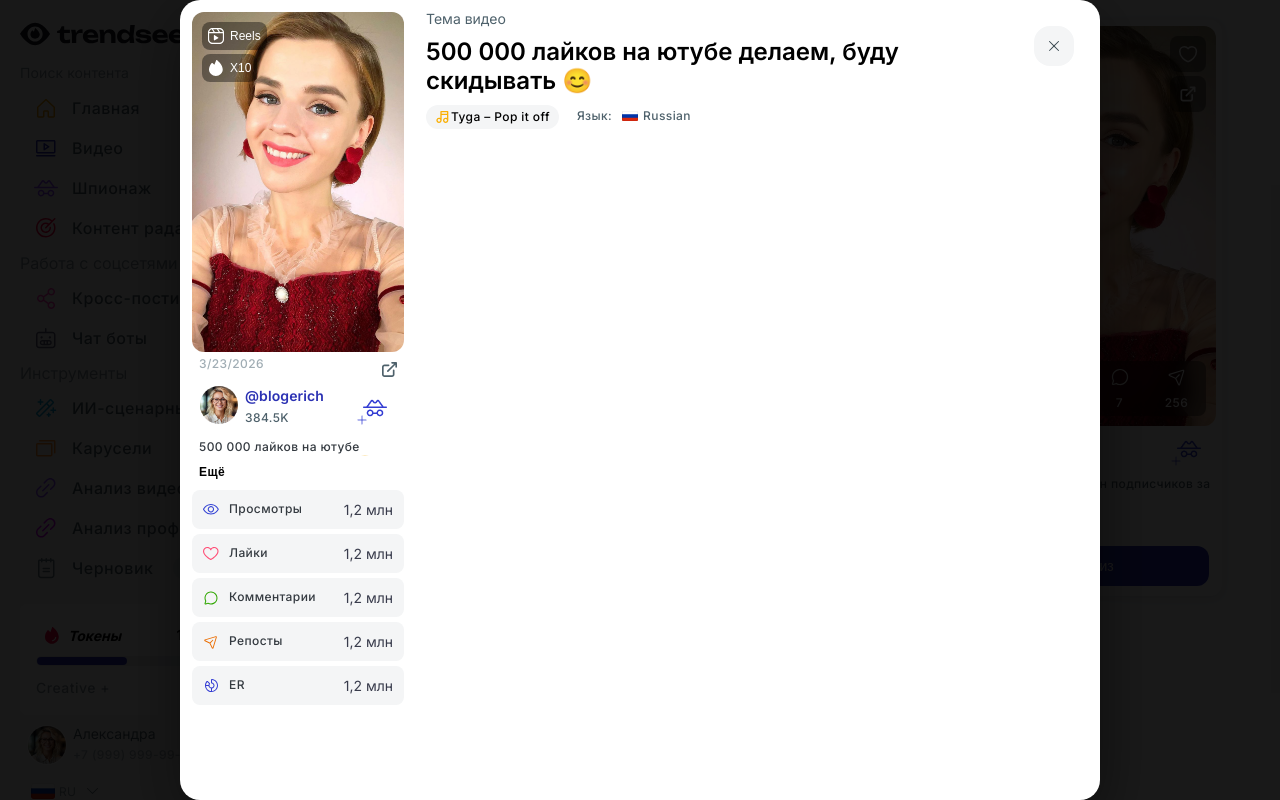
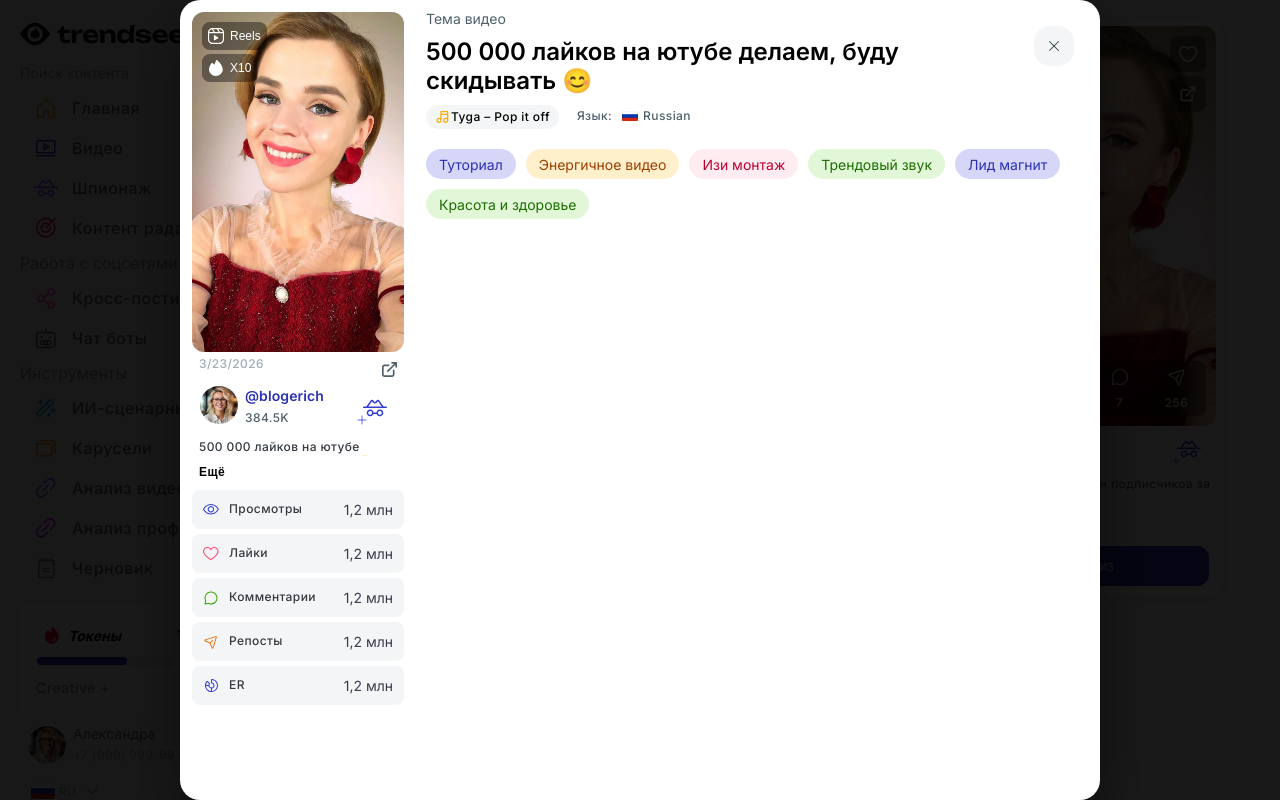
Before and after one commit to Pellesh011/trendsee-test, a Vue app in the folder frontend/: page / in a window 1280 px wide. Both pictures are taken after a click on the button 451 px from the left and 308 px from the top of the page. Built offline with nearby package versions, Linux system fonts and the light colour scheme.

Commit message:
modal tags

```diff
--- a/frontend/src/assets/main.css
+++ b/frontend/src/assets/main.css
@@ -59,11 +59,41 @@ button {
   --text-tertiary: #83939C;
   --text-primary: #000000;
   --backgroud-tertiary: #E6E8EA;
-  --background-brand-subtle: #D5D6F8;
   --gray-8: #343A40;
   --gray-7: #393C4C;
   --backgroud-secondary: #F4F5F6;
+  --brand-subtle: #D5D6F8;
+  --success-subtle: #E1F7D8;
+  --success-bold: #1E6D00;
+  --warning-subtle: #FFF0CB;
+  --warning-bold: #9E3F00;
+  --danger-subtle: #FFECF1;
+  --danger-bold: #BF0031;
+}
+.success-bold{
+  color: var(--success-bold)
+}
 
+.backgroud-success-subtle {
+  background-color: var(--success-subtle);
+}
+.warning-bold{
+  color: var(--warning-bold)
+}
+
+.backgroud-warning-subtle {
+  background-color: var(--warning-subtle);
+}
+.danger-bold{
+  color: var(--danger-bold)
+}
+
+.backgroud-danger-subtle {
+  background-color: var(--danger-subtle);
+}
+
+.brand-subtle{
+  color: var(--brand-subtle);
 }
 
 .background-secondary {
@@ -78,6 +108,8 @@ button {
   color: var(--gray-7);
 }
 
+
+
 .background-tertiary {
   background-color: var(--backgroud-tertiary, #E6E8EA);
 }
@@ -87,7 +119,7 @@ button {
 }
 
 .background-brand-subtle {
-  background-color: var(--background-brand-subtle, #D5D6F8);
+  background-color: var(--brand-subtle, #D5D6F8);
 }
 
 p {
@@ -119,6 +151,10 @@ button.primary{
 
 button.primary.background-default {
   background-color: var(--components-button-primary-background-default, #2B31B3);
+}
+
+.brand-medium{
+   color: var(--text-brand-medium, #2B31B3);
 }
 
 .text-brand {
@@ -257,7 +293,9 @@ button.primary.background-default {
   max-width: 100%;
   max-height: 100%;
 }
-
+.mr-10{
+  margin-right: 10px;
+}
 .ml-10 {
   margin-left: 10px;
 }
@@ -337,17 +375,6 @@ button.primary.background-default {
   background: #e9ecef;
 }
 
-@media (max-width: 768px) {
-  .reel-modal {
-    flex-direction: column;
-    width: 95vw;
-    height: 95vh;
-  }
-
-  .reel-modal-right {
-    max-width: none;
-  }
-}
 
 .color-filter-blue {
   filter: brightness(0) saturate(100%) invert(18%) sepia(93%) saturate(3212%) hue-rotate(235deg) brightness(87%) contrast(90%);
--- a/frontend/src/components/ui/ReelModal.vue
+++ b/frontend/src/components/ui/ReelModal.vue
@@ -137,6 +137,26 @@
               </div>
             </div>
           </div>
+          <div class=" mt-10">
+            <div class="tag background-brand-subtle">
+              <span class="body-small brand-medium">Туториал</span>
+            </div>
+            <div class="tag backgroud-warning-subtle">
+              <span class="body-small warning-bold">Энергичное видео</span>
+            </div>
+            <div class="tag backgroud-danger-subtle">
+              <span class="body-small danger-bold">Изи монтаж</span>
+            </div>
+            <div class="tag backgroud-success-subtle">
+              <span class="body-small success-bold">Трендовый звук</span>
+            </div>
+            <div class="tag background-brand-subtle">
+              <span class="body-small brand-medium">Лид магнит</span>
+            </div>
+            <div class="tag backgroud-success-subtle">
+              <span class="body-small success-bold">Красота и здоровье</span>
+            </div>
+          </div>
         </div>
       </div>
     </div>
@@ -158,6 +178,16 @@ import Expand from '@/components/ui/ExpandContent.vue' // путь к файлу
 </script>
 
 <style scoped>
+.tag {
+  border: 1px solid transparent;
+  border-radius:20px;
+  padding: 4px 12px;
+  margin-right: 10px;
+  white-space: nowrap;
+  float: left;
+  margin-top: 10px;
+}
+
 .video-language-item{
     width: fit-content;
   padding: 3.2px 8px;
@@ -198,9 +228,9 @@ import Expand from '@/components/ui/ExpandContent.vue' // путь к файлу
 
 .reel-modal-left {
   flex: 1;
+  min-width: 216px;
   max-width: 216px;
   margin: 10px;
-  min-width: 0;
 }
 
 
@@ -268,19 +298,6 @@ import Expand from '@/components/ui/ExpandContent.vue' // путь к файлу
 
 
 
-
-
-@media (max-width: 768px) {
-  .reel-modal {
-    flex-direction: column;
-    width: 95vw;
-    height: 95vh;
-  }
-
-  .reel-modal-right {
-    max-width: none;
-  }
-}
 
 
 
```
